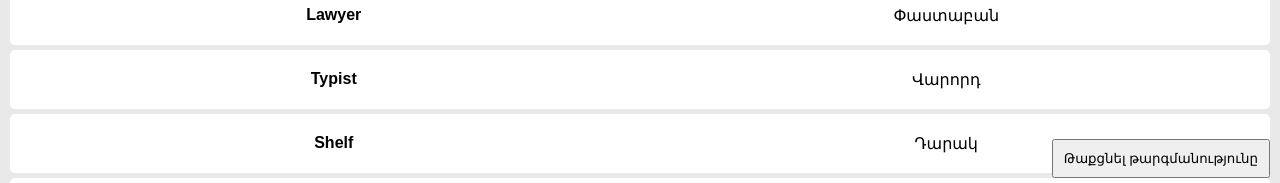
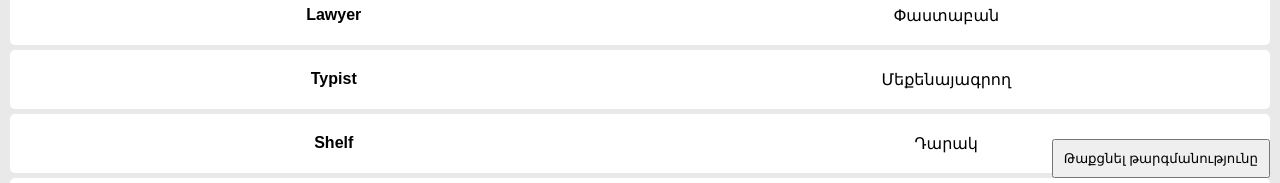
Before and after one commit to khc-toolkit/lexigo, a React (Create React App) app: page /#/words in a window 1280 px wide. Shown: the part 472-655 px from the top of the page. Built offline with nearby package versions, Linux system fonts and the light colour scheme.

Commit message:
fix and add new words

```diff
--- a/src/constants/WORDS.js
+++ b/src/constants/WORDS.js
@@ -14,14 +14,14 @@ const WORDS = [
   new Word("Cheap", "Էժան"),
   new Word("Tired", "Հոգնած"),
   new Word("Lawyer", "Փաստաբան"),
-  new Word("Typist", "Վարորդ"),
+  new Word("Typist", "Մեքենայագրող"),
   new Word("Shelf", "Դարակ"),
   new Word("Subject", "Իր"),
   new Word("Afraid", "Վախեցած"),
   new Word("Upset", "Նեղվել"),
   new Word("Kind", "Բարի"),
   new Word("Meal", "Ուտելիք"),
-  new Word("Exciting", "Գրավիչ"),
+  new Word("Exciting", "Հուզված"),
   new Word("Debt", "Պարտք"),
   new Word("Worst", "Վատագույն"),
   new Word("Poverty", "Աղքատություն"),
@@ -62,6 +62,14 @@ const WORDS = [
   new Word("Mad", "Խելագար"),
   new Word("Noon", "Կեսօր"),
   new Word("Cage", "Վանդակ"),
+  new Word("Nurse", "Բույժքույր"),
+  new Word("Interapting", "Ընդհատել"),
+  new Word("Going to", "Պատրաստվել"),
+  new Word("Spelling", "Ուղղագրություն"),
+  new Word("Get to", "Հասնել"),
+  new Word("Reach", "Հասնել"),
+  new Word("Look to", "Փնտրել"),
+  new Word("Things", "Առարկա"),
 ];
 
 export default WORDS;
```
